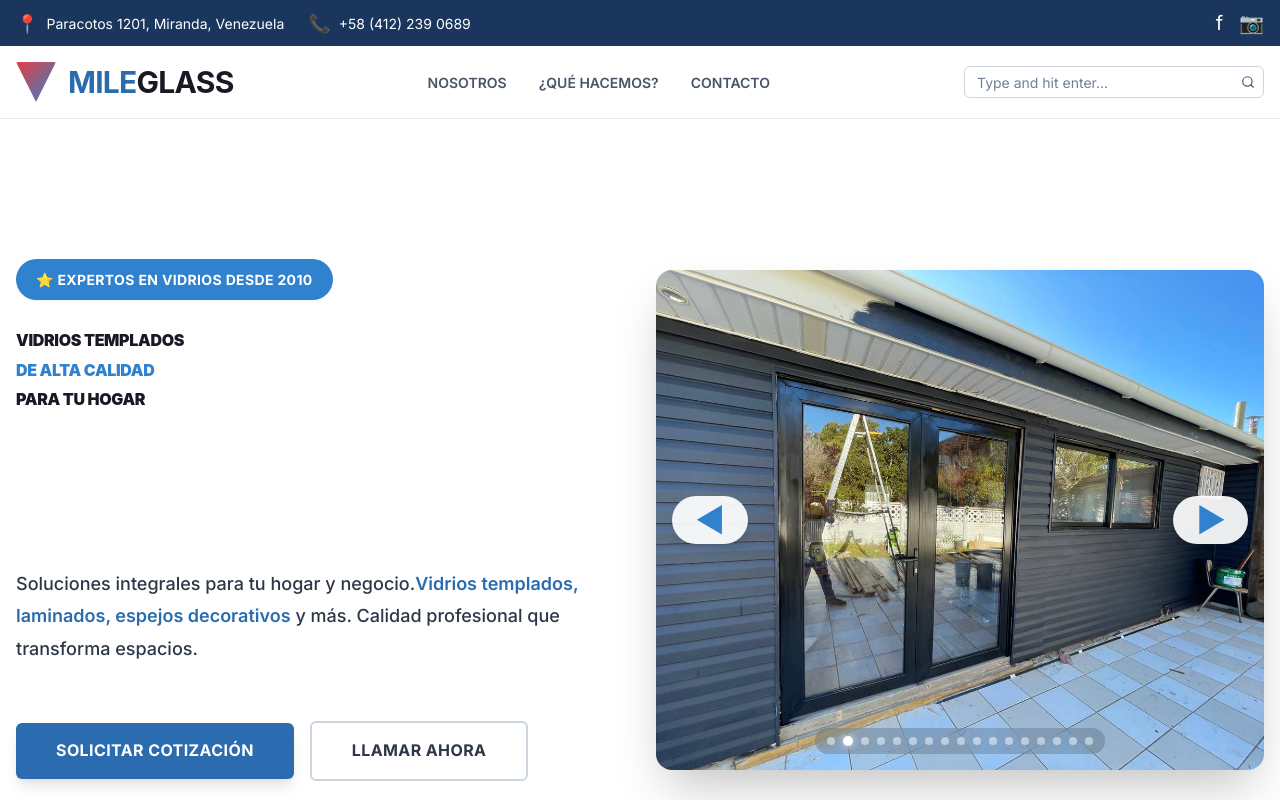
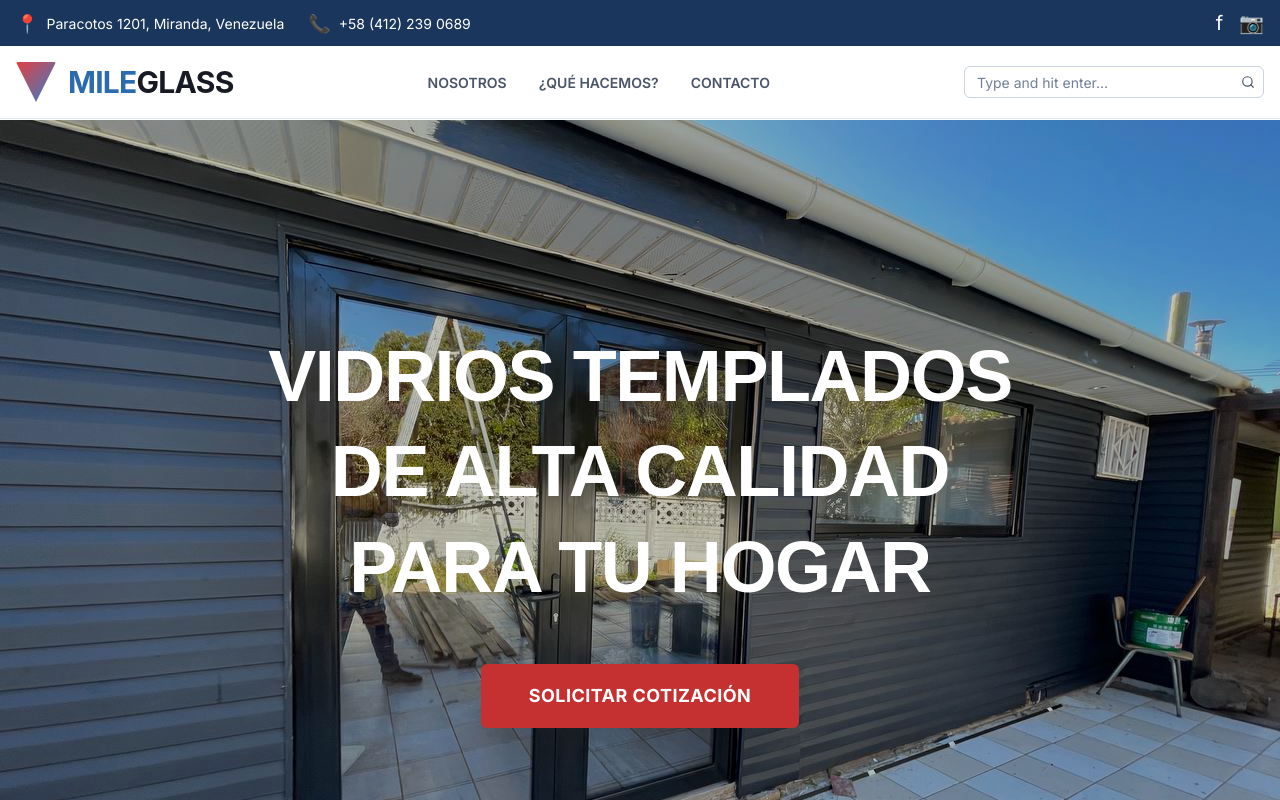
Before and after one commit to salva920/vidriosmilena, a Next.js app: page / in a window 1280 px wide. Shown: the top 800 px of the page. Built offline with nearby package versions, Linux system fonts and the light colour scheme.

Commit message:
añadiendo navegacion

```diff
--- a/components/HeroSection.tsx
+++ b/components/HeroSection.tsx
@@ -1,6 +1,6 @@
 'use client'
 
-import { Box, Container, Text, Button, VStack, HStack, Flex, Badge } from '@chakra-ui/react'
+import { Box, Container, Button, VStack, Heading } from '@chakra-ui/react'
 import TitleCarousel from './TitleCarousel'
 import ImageCarousel from './ImageCarousel'
 
@@ -26,109 +26,92 @@ export default function HeroSection({
   return (
     <Box
       id="inicio"
-      bg="linear(to-br, blue.50, gray.50)"
       minH="100vh"
       display="flex"
       alignItems="center"
+      justifyContent="center"
       position="relative"
       overflow="hidden"
     >
-      <Container maxW="container.xl">
-        <Flex
-          direction={{ base: 'column', lg: 'row' }}
+      {/* Imagen de fondo con carrusel */}
+      <Box
+        position="absolute"
+        top="0"
+        left="0"
+        width="100%"
+        height="100%"
+        zIndex={1}
+      >
+        <ImageCarousel images={images} />
+      </Box>
+
+      {/* Overlay oscuro para mejorar legibilidad */}
+      <Box
+        position="absolute"
+        top="0"
+        left="0"
+        width="100%"
+        height="100%"
+        bg="blackAlpha.400"
+        zIndex={2}
+      />
+
+      {/* Contenido centrado sobre la imagen */}
+      <Container maxW="container.xl" position="relative" zIndex={3}>
+        <VStack
+          spacing="8"
           align="center"
-          gap="8"
+          textAlign="center"
           py="20"
         >
-          <Box flex="1">
-            <VStack align="start" spacing="8">
-              <Badge
-                bg="blue.500"
+          {/* Títulos centrados */}
+          <Box
+            position="relative"
+            minH={{ base: "200px", md: "280px", lg: "320px" }}
+            width="100%"
+            display="flex"
+            alignItems="center"
+            justifyContent="center"
+          >
+            <Heading
+              as="h1"
+              fontSize={{ base: "3xl", md: "5xl", lg: "6xl", xl: "7xl" }}
+              fontWeight="900"
+              lineHeight="1.1"
               color="white"
-                px="5"
-                py="2.5"
-                borderRadius="full"
-                fontSize="sm"
-                fontWeight="bold"
-                letterSpacing="wide"
+              letterSpacing={{ base: "-0.01em", md: "-0.02em" }}
               textTransform="uppercase"
-                boxShadow="sm"
+              fontFamily="sans-serif"
+              width="100%"
             >
-                ⭐ Expertos en Vidrios desde 2010
-              </Badge>
+              <TitleCarousel titles={rotatingTitles} />
+            </Heading>
+          </Box>
 
-              <TitleCarousel titles={rotatingTitles} />
-
-              <Text
-                fontSize={{ base: "md", md: "lg" }}
-                color="gray.700"
-                lineHeight="1.8"
-                maxW="600px"
-                fontWeight="500"
-                pt="1"
-              >
-                Soluciones integrales para tu hogar y negocio.
-                <Text as="span" color="blue.600" fontWeight="semibold">
-                  Vidrios templados, laminados, espejos decorativos
-                </Text>
-                {' '}y más. Calidad profesional que transforma espacios.
-              </Text>
-
-              <HStack spacing="4" pt="6">
+          {/* Botón CTA */}
           <Button
             size="lg"
-                  bg="blue.600"
+            bg="red.600"
             color="white"
-                  px="10"
-                  py="7"
-                  fontSize="md"
+            px={{ base: "8", md: "12" }}
+            py={{ base: "6", md: "8" }}
+            fontSize={{ base: "md", md: "lg" }}
             fontWeight="bold"
             borderRadius="md"
             _hover={{
-                    bg: 'blue.700',
+              bg: 'red.700',
               transform: 'translateY(-2px)',
               boxShadow: 'xl'
             }}
             transition="all 0.3s"
-                  boxShadow="lg"
+            boxShadow="2xl"
             letterSpacing="wide"
             textTransform="uppercase"
             onClick={onScrollToContact}
           >
             Solicitar Cotización
           </Button>
-                <Button
-                  size="lg"
-                  variant="outline"
-                  borderWidth="2px"
-                  borderColor="gray.300"
-                  color="gray.700"
-                  px="10"
-                  py="7"
-                  fontSize="md"
-                  fontWeight="bold"
-                  borderRadius="md"
-                  _hover={{
-                    bg: 'gray.50',
-                    borderColor: 'blue.500',
-                    color: 'blue.600',
-                    transform: 'translateY(-2px)'
-                  }}
-                  transition="all 0.3s"
-                  letterSpacing="wide"
-                  textTransform="uppercase"
-                  onClick={onOpenModal}
-                >
-                  Llamar Ahora
-                </Button>
-              </HStack>
         </VStack>
-          </Box>
-
-          <Box flex="1">
-            <ImageCarousel images={images} />
-          </Box>
-        </Flex>
       </Container>
     </Box>
   )
--- a/components/ImageCarousel.tsx
+++ b/components/ImageCarousel.tsx
@@ -1,6 +1,6 @@
 'use client'
 
-import { Box, Image, HStack, IconButton, Text } from '@chakra-ui/react'
+import { Box, Image } from '@chakra-ui/react'
 import { useState, useEffect } from 'react'
 
 interface ImageCarouselProps {
@@ -19,25 +19,13 @@ export default function ImageCarousel({ images }: ImageCarouselProps) {
     return () => clearInterval(interval)
   }, [images.length])
 
-  const nextImage = () => {
-    setCurrentImageIndex((prevIndex) => (prevIndex + 1) % images.length)
-  }
-
-  const prevImage = () => {
-    setCurrentImageIndex((prevIndex) => (prevIndex - 1 + images.length) % images.length)
-  }
-
-  const goToImage = (index: number) => {
-    setCurrentImageIndex(index)
-  }
 
   return (
     <Box
       position="relative"
-      borderRadius="2xl"
+      width="100%"
+      height="100%"
       overflow="hidden"
-      boxShadow="2xl"
-      height="500px"
     >
       {/* Carrusel de imágenes */}
       <Box
@@ -71,71 +59,6 @@ export default function ImageCarousel({ images }: ImageCarouselProps) {
         ))}
       </Box>
 
-      {/* Botones de navegación */}
-      <IconButton
-        aria-label="Imagen anterior"
-        icon={<Text fontSize="3xl" fontWeight="bold" color="blue.500">◀</Text>}
-        position="absolute"
-        left="4"
-        top="50%"
-        transform="translateY(-50%)"
-        bg="whiteAlpha.900"
-        _hover={{ bg: 'white', transform: 'translateY(-50%) scale(1.1)' }}
-        borderRadius="full"
-        size={{ base: 'md', md: 'lg' }}
-        onClick={prevImage}
-        zIndex={2}
-        boxShadow="lg"
-        transition="all 0.2s"
-        display={{ base: 'none', md: 'flex' }}
-      />
-      <IconButton
-        aria-label="Siguiente imagen"
-        icon={<Text fontSize="3xl" fontWeight="bold" color="blue.500">▶</Text>}
-        position="absolute"
-        right="4"
-        top="50%"
-        transform="translateY(-50%)"
-        bg="whiteAlpha.900"
-        _hover={{ bg: 'white', transform: 'translateY(-50%) scale(1.1)' }}
-        borderRadius="full"
-        size={{ base: 'md', md: 'lg' }}
-        onClick={nextImage}
-        zIndex={2}
-        boxShadow="lg"
-        transition="all 0.2s"
-        display={{ base: 'none', md: 'flex' }}
-      />
-
-      {/* Indicadores de puntos */}
-      <HStack
-        position="absolute"
-        bottom="4"
-        left="50%"
-        transform="translateX(-50%)"
-        spacing="2"
-        zIndex={2}
-        bg="blackAlpha.300"
-        px="3"
-        py="2"
-        borderRadius="full"
-        backdropFilter="blur(10px)"
-      >
-        {images.map((_, index) => (
-          <Box
-            key={index}
-            as="button"
-            onClick={() => goToImage(index)}
-            width={index === currentImageIndex ? "10px" : "8px"}
-            height={index === currentImageIndex ? "10px" : "8px"}
-            borderRadius="full"
-            bg={index === currentImageIndex ? 'white' : 'whiteAlpha.600'}
-            transition="all 0.3s ease"
-            _hover={{ bg: 'white', transform: 'scale(1.3)' }}
-            boxShadow={index === currentImageIndex ? "0 0 8px rgba(255,255,255,0.8)" : "none"}
-          />
-        ))}
-      </HStack>
     </Box>
   )
 }
--- a/components/TitleCarousel.tsx
+++ b/components/TitleCarousel.tsx
@@ -33,42 +33,42 @@ export default function TitleCarousel({ titles }: TitleCarouselProps) {
 
 
   return (
-    <Box position="relative" minH={{ base: "140px", md: "180px", lg: "200px" }} width="100%">
-      <Heading
-        as="h1"
-        size={{ base: "3xl", md: "4xl", lg: "5xl" }}
-        fontWeight="900"
-        lineHeight="1.1"
-        color="gray.900"
-        letterSpacing="-0.02em"
+    <Box
       position="relative"
       width="100%"
-        display="block"
-        whiteSpace="normal"
-        style={{ writingMode: 'horizontal-tb', textOrientation: 'mixed' }}
     >
       <Box
         key={currentTitleIndex}
         opacity={titleAnimation === 'fadeIn' ? 1 : 0}
         transform={titleAnimation === 'fadeIn' ? 'translateY(0)' : 'translateY(20px)'}
         transition="all 0.5s ease-in-out"
-          position="absolute"
+        position="relative"
         width="100%"
-          top="0"
-          left="0"
+      >
+        <Text
+          as="div"
+          display="block"
+          mb={{ base: "2", md: "4" }}
           whiteSpace="normal"
         >
-          <Text as="div" display="block" mb="3" whiteSpace="normal">
           {titles[currentTitleIndex].line1}
         </Text>
-          <Text as="div" display="block" color="blue.500" mb="3" whiteSpace="normal">
+        <Text
+          as="div"
+          display="block"
+          mb={{ base: "2", md: "4" }}
+          whiteSpace="normal"
+        >
           {titles[currentTitleIndex].line2}
         </Text>
-          <Text as="div" display="block" whiteSpace="normal">
+        <Text
+          as="div"
+          display="block"
+          whiteSpace="normal"
+        >
           {titles[currentTitleIndex].line3}
         </Text>
       </Box>
-      </Heading>
     </Box>
   )
 }
```
Lines whose indentation alone changed are shown as unchanged.
